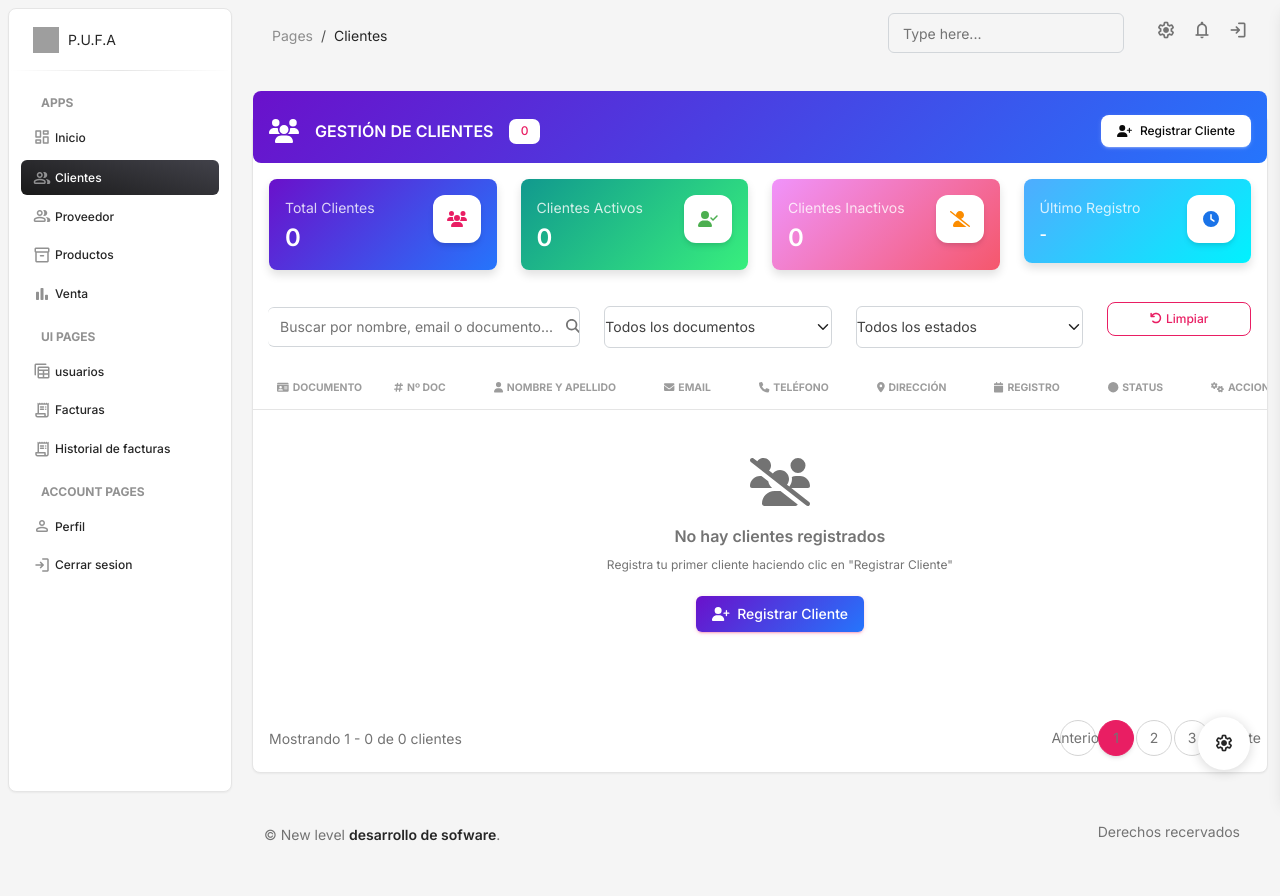
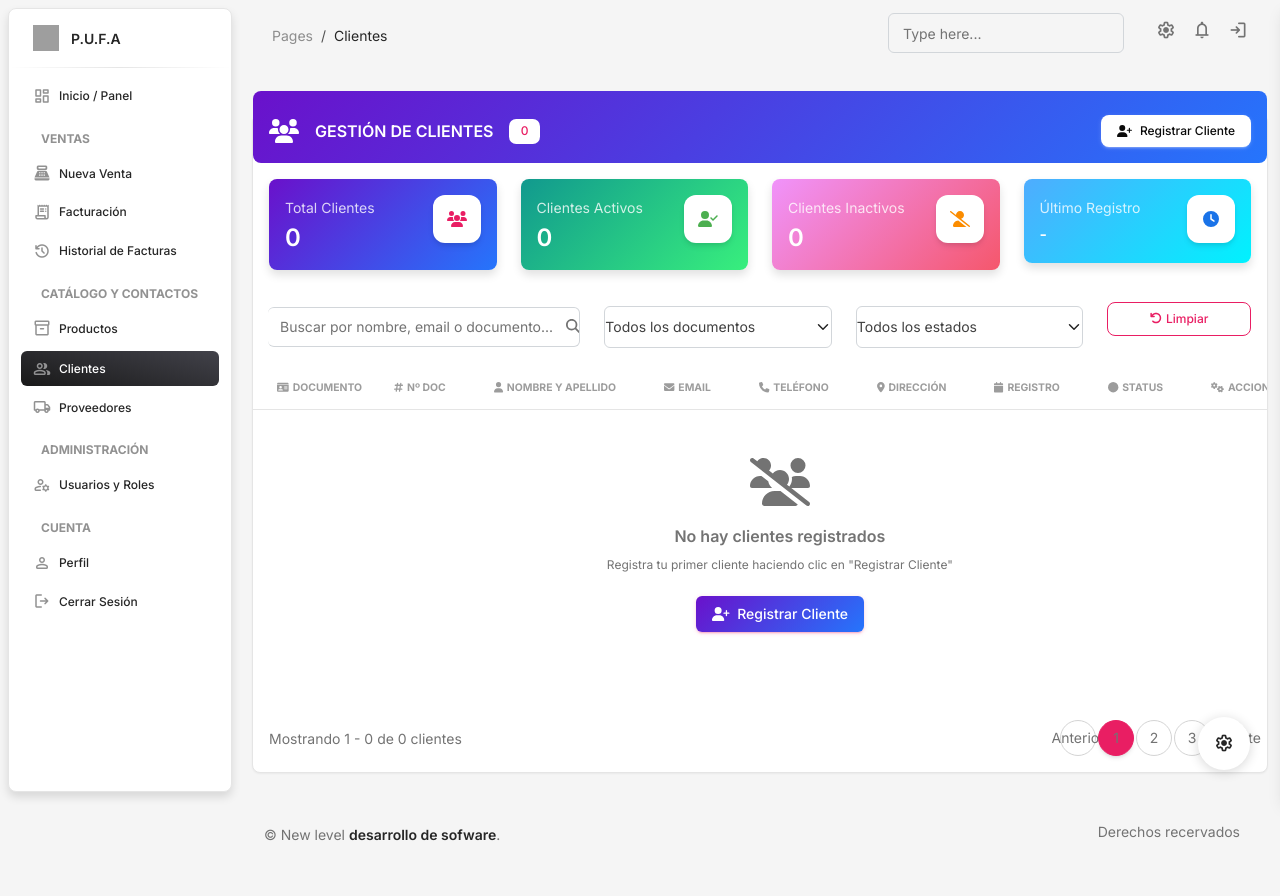
Before and after one commit to Newlevel-Developers/facturacion_web, a Django app: page /clientes/ in a window 1280 px wide. Run offline with Django 4.2, Linux system fonts and the light colour scheme; a user stored in the database is signed in; data that the repository does not hold is empty; some libraries are stand-ins or nearby versions; grey boxes are pictures that could not be loaded.

Commit message:
modificacion de sidebar

```diff
--- a/facturacion/templates/includes/sidebar.html
+++ b/facturacion/templates/includes/sidebar.html
@@ -1,40 +1,126 @@
 {% load static %}
 
-<aside style="z-index: 1;" class="sidenav navbar navbar-vertical navbar-expand-xs border-radius-lg fixed-start ms-2  bg-white my-2" id="sidenav-main">
-    <div class="sidenav-header">
-      <i class="fas fa-times p-3 cursor-pointer text-dark opacity-5 position-absolute end-0 top-0 d-none d-xl-none" aria-hidden="true" id="iconSidenav"></i>
-      <a class="navbar-brand px-4 py-3 m-0" href="{% url "index" %}">
-        <img src="{% static "assets/img/nl.png" %}" class="navbar-brand-img" width="26" height="26" alt="main_logo">
-        <span class="ms-1 text-sm text-dark">
-          P.U.F.A
-        </span>
+<aside class="sidenav navbar navbar-vertical navbar-expand-xs border-radius-lg fixed-start ms-2 bg-white my-2 shadow-sm" id="sidenav-main">
+  <!-- Header -->
+  <div class="sidenav-header position-relative">
+    <i class="fas fa-times p-3 cursor-pointer text-dark opacity-5 position-absolute end-0 top-0 d-xl-none" aria-hidden="true" id="iconSidenav"></i>
+    <a class="navbar-brand d-flex align-items-center px-4 py-3 m-0" href="{% url 'dashboard_facturacion' %}">
+      <img src="{% static 'assets/img/nl.png' %}" class="navbar-brand-img me-2" width="26" height="26" alt="main_logo">
+      <span class="ms-1 font-weight-bold text-dark text-sm">P.U.F.A</span>
     </a>
   </div>
+
   <hr class="horizontal dark mt-0 mb-2">
-    <div class="collapse navbar-collapse  w-auto " id="sidenav-collapse-main">
+
+  <!-- Body / Navigation Links -->
+  <div class="collapse navbar-collapse w-auto h-auto max-height-vh-100" id="sidenav-collapse-main">
     <ul class="navbar-nav">
 
+      <!-- INICIO -->
+      <li class="nav-item">
+        <a class="nav-link {% if 'dashboard' == segment %} active bg-gradient-dark text-white {% else %} text-dark {% endif %}" href="{% url 'dashboard_facturacion' %}">
+          <i class="material-symbols-rounded opacity-5">dashboard</i>
+          <span class="nav-link-text ms-2">Inicio / Panel</span>
+        </a>
+      </li>
+
+      <!-- SECCIÓN: VENTAS Y FACTURACIÓN -->
+      <li class="nav-item mt-3">
+        <h6 class="ps-4 ms-2 text-uppercase text-xs text-dark font-weight-bolder opacity-5">Ventas</h6>
+      </li>
+
+      {% if perms.facturacion.sele_order %}
+      <li class="nav-item">
+        <a class="nav-link {% if 'nueva_venta' == segment %} active bg-gradient-dark text-white {% else %} text-dark {% endif %}" href="{% url 'nueva_venta' %}">
+          <i class="material-symbols-rounded opacity-5">point_of_sale</i>
+          <span class="nav-link-text ms-2">Nueva Venta</span>
+        </a>
+      </li>
+      {% endif %}
+
+      {% if perms.facturacion.view_facturas %}
+      <li class="nav-item">
+        <a class="nav-link {% if 'billing' == segment %} active bg-gradient-dark text-white {% else %} text-dark {% endif %}" href="{% url 'billing' %}">
+          <i class="material-symbols-rounded opacity-5">receipt_long</i>
+          <span class="nav-link-text ms-2">Facturación</span>
+        </a>
+      </li>
+      {% endif %}
+
+      {% if perms.facturacion.facturas %}
+      <li class="nav-item">
+        <a class="nav-link {% if 'facturas' == segment %} active bg-gradient-dark text-white {% else %} text-dark {% endif %}" href="{% url 'facturas' %}">
+          <i class="material-symbols-rounded opacity-5">history</i>
+          <span class="nav-link-text ms-2">Historial de Facturas</span>
+        </a>
+      </li>
+      {% endif %}
+
+      <!-- SECCIÓN: INVENTARIO Y CONTACTOS -->
+      <li class="nav-item mt-3">
+        <h6 class="ps-4 ms-2 text-uppercase text-xs text-dark font-weight-bolder opacity-5">Catálogo y Contactos</h6>
+      </li>
+
+      {% if perms.facturacion.view_producto %}
+      <li class="nav-item">
+        <a class="nav-link {% if 'productos' == segment %} active bg-gradient-dark text-white {% else %} text-dark {% endif %}" href="{% url 'productos' %}">
+          <i class="material-symbols-rounded opacity-5">inventory_2</i>
+          <span class="nav-link-text ms-2">Productos</span>
+        </a>
+      </li>
+      {% endif %}
+
+      {% if perms.facturacion.view_cliente %}
+      <li class="nav-item">
+        <a class="nav-link {% if 'clientes' == segment %} active bg-gradient-dark text-white {% else %} text-dark {% endif %}" href="{% url 'clientes' %}">
+          <i class="material-symbols-rounded opacity-5">group</i>
+          <span class="nav-link-text ms-2">Clientes</span>
+        </a>
+      </li>
+      {% endif %}
+
+      {% if perms.facturacion.view_proveedor %}
+      <li class="nav-item">
+        <a class="nav-link {% if 'proveedores' == segment %} active bg-gradient-dark text-white {% else %} text-dark {% endif %}" href="{% url 'proveedores' %}">
+          <i class="material-symbols-rounded opacity-5">local_shipping</i>
+          <span class="nav-link-text ms-2">Proveedores</span>
+        </a>
+      </li>
+      {% endif %}
+
+      <!-- SECCIÓN: ADMINISTRACIÓN -->
+      {% if perms.auth.view_user %}
+      <li class="nav-item mt-3">
+        <h6 class="ps-4 ms-2 text-uppercase text-xs text-dark font-weight-bolder opacity-5">Administración</h6>
+      </li>
+      <li class="nav-item">
+        <a class="nav-link {% if 'usuarios' == segment %} active bg-gradient-dark text-white {% else %} text-dark {% endif %}" href="{% url 'usuarios' %}">
+          <i class="material-symbols-rounded opacity-5">manage_accounts</i>
+          <span class="nav-link-text ms-2">Usuarios y Roles</span>
+        </a>
+      </li>
+      {% endif %}
+
+      <!-- SECCIÓN DINÁMICA (Si usas Django Admin o apps externas) -->
       {% if app_list %}
         {% for app in app_list %}
           {% if app.has_perms and not app.pinned %}
             <li class="nav-item">
-                <a data-bs-toggle="collapse" href="#apps" class="nav-link text-dark" aria-controls="apps" role="button" aria-expanded="false">
-                  <i class="material-symbols-rounded opacity-5">dashboard</i>
-                  <span class="nav-link-text ms-2 ps-1">{{ app.label|slice:10 }}{% if app.label|length > 10 %}..{% endif %}</span>
+              <a data-bs-toggle="collapse" href="#app-{{ app.label|slugify }}" class="nav-link text-dark" aria-controls="app-{{ app.label|slugify }}" role="button" aria-expanded="false">
+                <i class="material-symbols-rounded opacity-5">extension</i>
+                <span class="nav-link-text ms-2 text-truncate">{{ app.label }}</span>
               </a>
               {% if app.models %}
-                <div class="collapse show" id="apps">
-                  <ul class="nav">
+              <div class="collapse" id="app-{{ app.label|slugify }}">
+                <ul class="nav ms-3 ps-2">
                   {% for model in app.models %}
                     {% if model.url %}
                       <li class="nav-item">
-                          <a class="nav-link text-dark" href="{{ model.url }}">
-                            <span class="sidenav-mini-icon"> {{ model.label|first }} </span>
-                            <span class="sidenav-normal  ms-2  ps-1"> {{ model.label }} </span>
+                        <a class="nav-link text-dark py-1" href="{{ model.url }}">
+                          <span class="sidenav-mini-icon text-xs me-2"> {{ model.label|first }} </span>
+                          <span class="sidenav-normal text-sm"> {{ model.label }} </span>
                         </a>
                       </li>
-                      {% else %}
-                        <li class="nav-item">{{ model.label }}</li>
                     {% endif %}
                   {% endfor %}
                 </ul>
@@ -45,108 +131,33 @@
         {% endfor %}
       {% endif %}
 
+      <!-- SECCIÓN: CUENTA DE USUARIO -->
       <li class="nav-item mt-3">
-          <h6 class="ps-4 ms-2 text-uppercase text-xs text-dark font-weight-bolder opacity-5">Apps</h6>
+        <h6 class="ps-4 ms-2 text-uppercase text-xs text-dark font-weight-bolder opacity-5">Cuenta</h6>
+      </li>
+
+      {% if request.user.is_authenticated %}
+      <li class="nav-item">
+        <a class="nav-link {% if 'profile' == segment %} active bg-gradient-dark text-white {% else %} text-dark {% endif %}" href="{% url 'profile' %}">
+          <i class="material-symbols-rounded opacity-5">person</i>
+          <span class="nav-link-text ms-2">Perfil</span>
+        </a>
       </li>
       <li class="nav-item">
-          <a class="nav-link {% if 'dashboard' == segment %} active bg-gradient-dark text-white {% else %} text-dark {% endif %}" href="{% url "dashboard_facturacion" %}">
-            <i class="material-symbols-rounded opacity-5">dashboard</i>
-            <span class="nav-link-text ms-1">Inicio</span>
+        <a class="nav-link text-dark" href="{% url 'logout' %}">
+          <i class="material-symbols-rounded opacity-5">logout</i>
+          <span class="nav-link-text ms-2">Cerrar Sesión</span>
         </a>
       </li>
-        {% if perms.facturacion.view_cliente %}
+      {% else %}
       <li class="nav-item">
-          <a class="nav-link {% if 'clientes' == segment %} active bg-gradient-dark text-white {% else %} text-dark {% endif %}" href="{% url "clientes" %}">
-            <i class="material-symbols-rounded opacity-5">people</i>
-            <span class="nav-link-text ms-1">Clientes</span>
+        <a class="nav-link text-dark" href="{% url 'login' %}">
+          <i class="material-symbols-rounded opacity-5">login</i>
+          <span class="nav-link-text ms-2">Iniciar Sesión</span>
         </a>
       </li>
       {% endif %}
 
-        {% if perms.facturacion.view_proveedor %}
-        <li class="nav-item">
-          <a class="nav-link {% if 'proveedores' == segment %} active bg-gradient-dark text-white {% else %} text-dark {% endif %}" href="{% url "proveedores" %}">
-            <i class="material-symbols-rounded opacity-5">people</i>
-            <span class="nav-link-text ms-1">Proveedor</span>
-          </a>
-        </li>
-        {% endif %}
-
-        {% if perms.facturacion.view_producto %}
-        <li class="nav-item">
-          <a class="nav-link {% if 'productos' == segment %} active bg-gradient-dark text-white {% else %} text-dark {% endif %}" href="{% url "productos" %}">
-            <i class="material-symbols-rounded opacity-5">inventory_2</i>
-            <span class="nav-link-text ms-1">Productos</span>
-          </a>
-        </li>
-        {% endif %}
-
-        {% if perms.facturacion.sele_order %}
-        <li class="nav-item">
-          <a class="nav-link {% if 'nueva_venta' == segment %} active bg-gradient-dark text-white {% else %} text-dark {% endif %}" href="{% url "nueva_venta" %}">
-            <i class="material-symbols-rounded opacity-5">bar_chart</i>
-            <span class="nav-link-text ms-1">Venta</span>
-          </a>
-        </li>
-        {% endif %}
-        <li class="nav-item mt-3">
-          <h6 class="ps-4 ms-2 text-uppercase text-xs text-dark font-weight-bolder opacity-5">UI pages</h6>
-        </li>
-        {% if perms.auth.view_user %}
-        <li class="nav-item">
-          <a class="nav-link {% if 'usuarios' == segment %} active bg-gradient-dark text-white {% else %} text-dark {% endif %}" href="{% url "usuarios" %}">
-            <i class="material-symbols-rounded opacity-5">table_view</i>
-            <span class="nav-link-text ms-1">usuarios</span>
-          </a>
-        </li>
-        {% endif %}
-        {% if perms.facturacion.view_facturas %}
-        <li class="nav-item">
-          <a class="nav-link {% if 'billing' == segment %} active bg-gradient-dark text-white {% else %} text-dark {% endif %}" href="{% url "billing" %}">
-            <i class="material-symbols-rounded opacity-5">receipt_long</i>
-            <span class="nav-link-text ms-1">Facturas</span>
-          </a>
-        </li>
-        {% endif %}
-        {% if perms.facturacion.facturas %}
-        <li class="nav-item">
-          <a class="nav-link {% if 'facturas' == segment %} active bg-gradient-dark text-white {% else %} text-dark {% endif %}" href="{% url "facturas" %}">
-            <i class="material-symbols-rounded opacity-5">receipt_long</i>
-            <span class="nav-link-text ms-1">Historial de facturas</span>
-          </a>
-        </li>
-        {% endif %}
-        <li class="nav-item mt-3">
-          <h6 class="ps-4 ms-2 text-uppercase text-xs text-dark font-weight-bolder opacity-5">Account pages</h6>
-        </li>
-        {% if request.user.is_authenticated %}
-        <li class="nav-item">
-          <a class="nav-link {% if 'profile' == segment %} active bg-gradient-dark text-white {% else %} text-dark {% endif %}" href="{% url "profile" %}">
-            <i class="material-symbols-rounded opacity-5">person</i>
-            <span class="nav-link-text ms-1">Perfil</span>
-          </a>
-        </li>
-        <li class="nav-item">
-          <a class="nav-link text-dark" href="{% url "logout" %}">
-            <i class="material-symbols-rounded opacity-5">login</i>
-            <span class="nav-link-text ms-1">Cerrar sesion</span>
-          </a>
-        </li>
-        {% else %}
-        <li class="nav-item">
-          <a class="nav-link text-dark" href="{% url "login" %}">
-            <i class="material-symbols-rounded opacity-5">login</i>
-            <span class="nav-link-text ms-1">Sign In</span>
-          </a>
-        </li>
-        {% comment %} <li class="nav-item">
-          <a class="nav-link text-dark" href="{% url "register" %}">
-            <i class="material-symbols-rounded opacity-5">assignment</i>
-            <span class="nav-link-text ms-1">Sign Up</span>
-          </a>
-        </li> {% endcomment %}
-        {% endif %}
     </ul>
   </div>
-
 </aside>
```
Also changed, not shown: db.sqlite3. Lines whose indentation alone changed are shown as unchanged.
